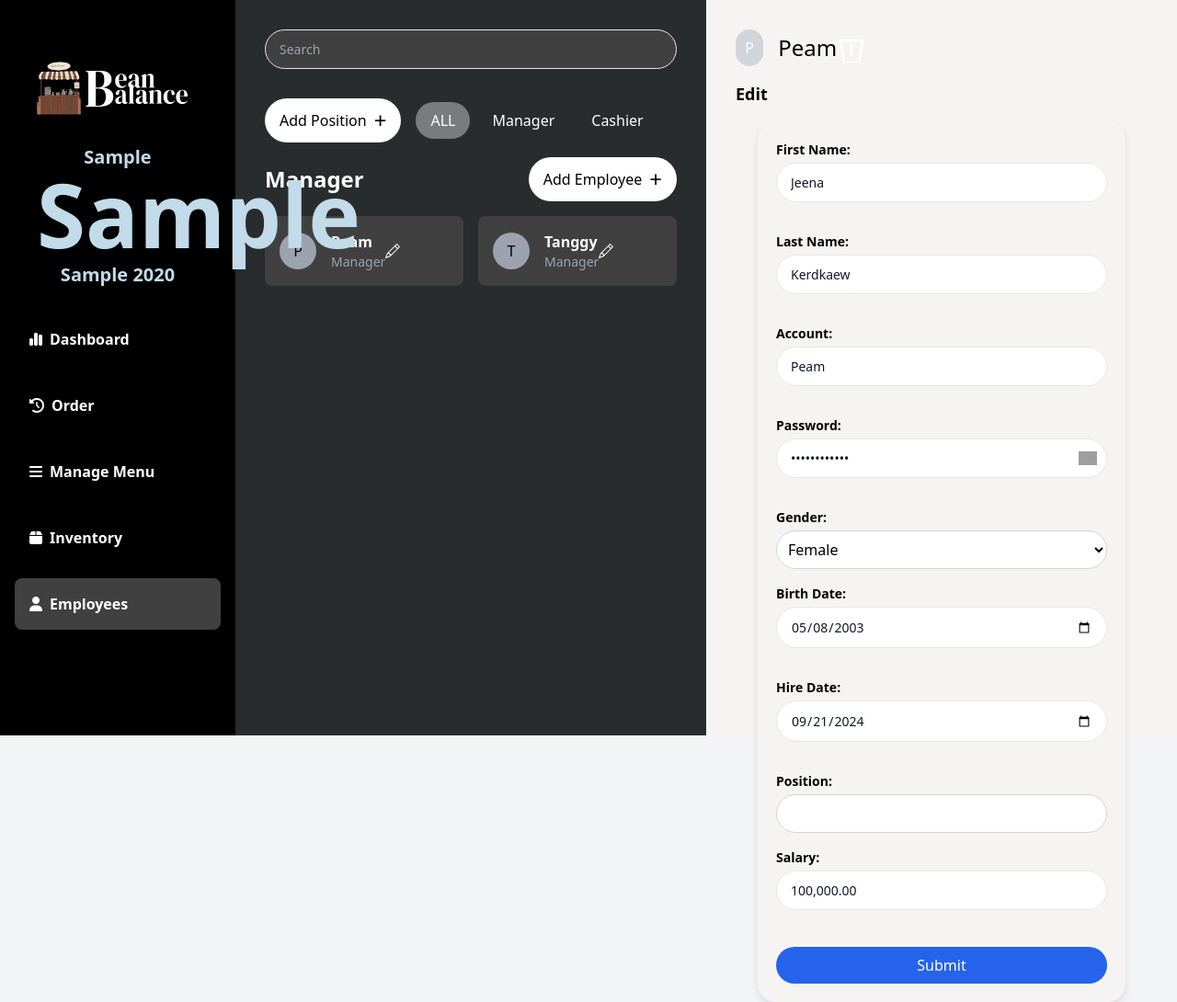
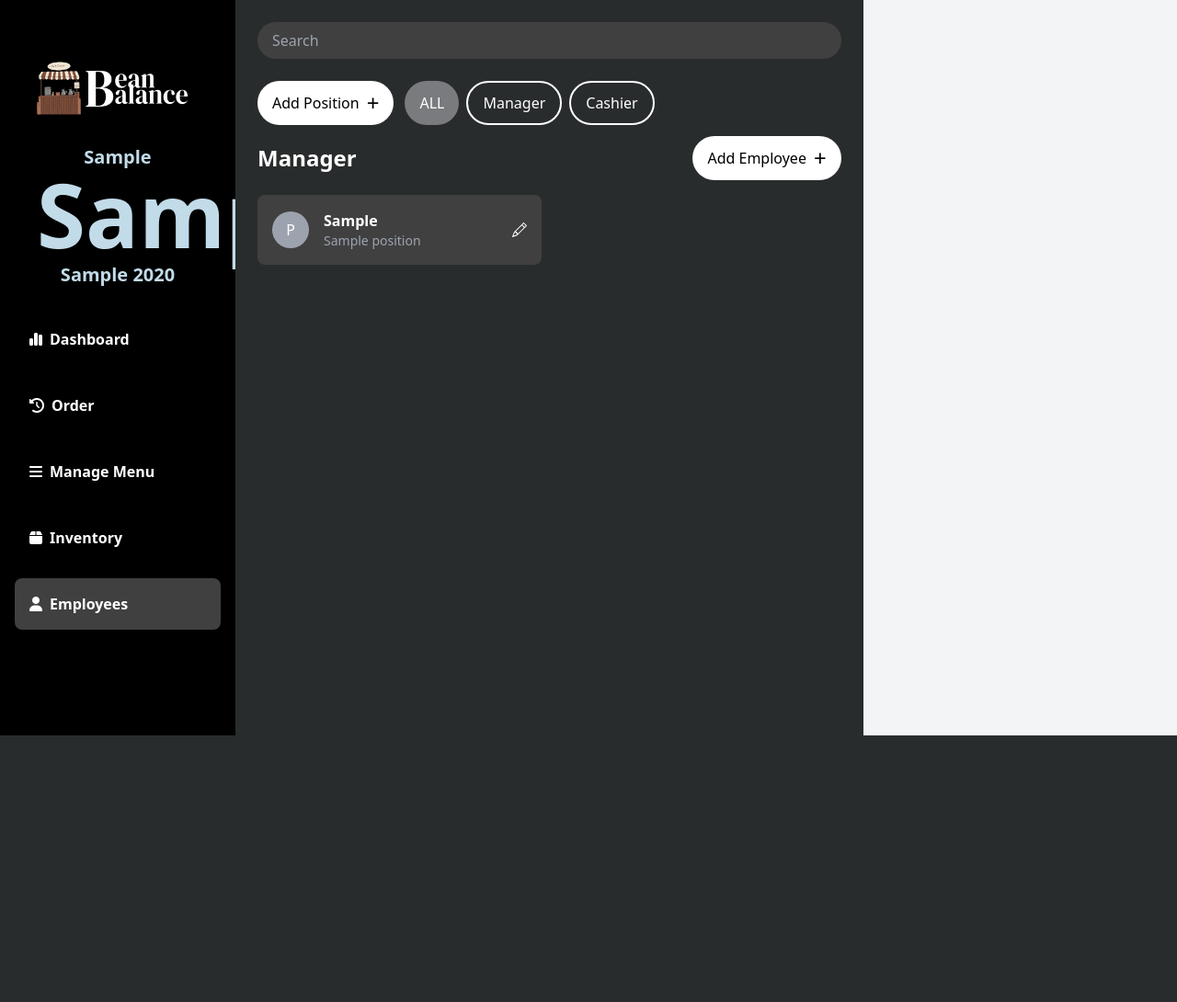
Before and after one commit to jeena5555/project-server-side, a Django app: template beanbalance/employees/templates/employee_manage.html in a window 1280 px wide. Shown: the whole page at 92% size. After the commit the page ends 800 px from the top, so only its background shows below. Run offline with Django 5.2, Linux system fonts and the light colour scheme; the template is opened without the code that fills it: most values are stand-ins (such as "Sample title", 1, 10 or a date in 2020); some libraries are stand-ins or nearby versions; grey boxes are pictures that could not be loaded.

Commit message:
Update edit employee

```diff
--- a/beanbalance/beanbalance/settings.py
+++ b/beanbalance/beanbalance/settings.py
@@ -84,9 +84,9 @@ DATABASES = {
         "ENGINE": "django.db.backends.postgresql",
         "NAME": "beanbalance_db",
         "USER": "postgres",
-        "PASSWORD": "5335",
+        "PASSWORD": "130803",
         "HOST": "localhost",
-        "PORT": "5433",
+        "PORT": "5432",
     }
 }
 
--- /dev/null
+++ b/beanbalance/employees/static/edit.js
@@ -0,0 +1,28 @@
+function rendereditpage(employeeId) {
+  // Assuming employeeId is a string, if not, parse it as needed
+  // Find the employee card by using the ID or some other approach
+  const employeeCard = document.querySelector(`[data-id="${employeeId}"]`);
+  console.log(employeeCard)
+
+  if (employeeCard) {
+    // Extract employee data from data attributes
+    const firstName = employeeCard.dataset.firstName;
+    const lastName = employeeCard.dataset.lastName;
+    const gender = employeeCard.dataset.gender;
+    const birthDate = employeeCard.dataset.birthDate;
+    const position = employeeCard.dataset.position;
+
+    // Show and populate the edit form
+    const editFormContainer = document.getElementById('edit-form-container');
+    editFormContainer.classList.remove('hidden'); // Show the form
+
+    // Populate form fields with employee data
+    document.getElementById('first-name').value = firstName || '';
+    document.getElementById('last-name').value = lastName || '';
+    document.getElementById('gender').value = gender || 'Male';
+    document.getElementById('birth-date').value = birthDate || '';
+    document.getElementById('position').value = position || '';
+  } else {
+    console.error('Employee card not found for ID:', employeeId);
+  }
+}
--- a/beanbalance/employees/static/styles.css
+++ /dev/null
@@ -1,80 +0,0 @@
-/* styles.css */
-
-/* General form layout */
-form {
-  max-width: 400px;
-  margin: 0 auto; /* Centers the form */
-  padding: 20px;
-  background-color: #F5F4F2; /* Light gray background */
-  border-radius: 20px; /* Rounded corners for the form */
-  box-shadow: 0 4px 8px rgba(0, 0, 0, 0.1); /* Slight shadow */
-}
-
-/* Form heading */
-form h2 {
-  font-size: 38px;
-  font-weight: bold;
-  color: #111827; /* Darker text color */
-  margin-bottom: 20px;
-}
-
-/* Labels */
-label {
-  display: block;
-  margin-bottom: 8px;
-  font-size: 14px;
-  font-weight: bold;
-  color: #111827; /* Dark text */
-}
-
-/* Input fields */
-input[type="text"],
-input[type="password"],
-input[type="date"],
-select {
-  width: 100%;
-  padding: 10px 15px;
-  border: 1px solid #e5e7eb; /* Border color similar to Tailwind's border-gray-300 */
-  border-radius: 9999px; /* Fully rounded input fields */
-  background-color: #ffffff; /* White background */
-  color: #111827; /* Dark text */
-  font-size: 14px;
-  box-sizing: border-box;
-  margin-bottom: 16px; /* Spacing between form elements */
-}
-
-/* Input and button icons (SVG) */
-input[type="password"] {
-  background-image: url('lock-icon.svg');
-  background-position: right 10px center;
-  background-repeat: no-repeat;
-  background-size: 20px;
-}
-
-/* Button styles */
-button {
-  width: 100%;
-  background-color: #111827; /* Dark background for the button */
-  color: white;
-  padding: 12px;
-  font-size: 16px;
-  font-weight: bold;
-  border-radius: 9999px; /* Fully rounded button */
-  border: none;
-  cursor: pointer;
-}
-
-button:hover {
-  background-color: #000000; /* Slightly darker on hover */
-}
-
-/* Adjust spacing */
-.grid {
-  display: grid;
-  grid-template-columns: 1fr;
-  grid-gap: 16px; /* Space between input fields */
-}
-
-.mt-4 {
-  margin-top: 16px;
-}
--- a/beanbalance/employees/templates/employee_manage.html
+++ b/beanbalance/employees/templates/employee_manage.html
@@ -1,22 +1,18 @@
 {% extends 'layout.html'%}
 {%block content%}
-<body class="bg-gray-900 text-white font-sans">
-  <div class="flex h-screen">
-    <!-- Left Panel -->
-    <div class="w-1/2 p-8" style="background-color: #292C2D;">
+{% load static %}
+<script src="{% static '../static/edit.js' %}"></script>
+<div class="container mx-auto w-full flex">
+  <div class="w-2/3 text-white px-6 sticky top-0 h-screen overflow-y-scroll" style="background-color: #292C2D;">
+    <div class="sticky top-0 bg-[#292C2D] z-10">
         <!-- Search Bar -->
-      <div class="mb-4">
-        <input
-          type="text"
-          class="w-full p-3 rounded-full text-white"
-          style="background-color: #404040;"
-          placeholder="Search"
-        />
+        <div class="mt-6 mb-6">
+          <input type="text" id="search" placeholder="Search" class="w-full bg-[#404040] text-white px-4 py-2 rounded-full">
       </div>
 
         <!-- Add Position & Filters -->
-      <div class="flex items-center space-x-4 mb-4">
-        <a href="#" class="px-4 py-2 rounded-full flex items-center" style="background-color:#ffffff;">
+        <div class="flex flex-wrap gap-3 mb-3">
+          <a href="#" class="px-4 py-2 rounded-full flex items-center text-black" style="background-color:#ffffff;">
             Add Position <span class="ml-2 text-2xl">+</span>
           </a>
           <div class="flex space-x-2">
@@ -33,168 +29,77 @@
         <!-- Manager Section -->
         <div class="flex justify-between items-center mb-4">
           <h2 class="text-2xl font-semibold text-white">Manager</h2>
-        <a href="{% url 'add-employee'%}" class="px-4 py-2 rounded-full flex items-center" style="background-color:#ffffff;">
+          <a href="{% url 'add-employee'%}" class="px-4 py-2 rounded-full flex items-center text-black" style="background-color:#ffffff;">
             Add Employee <span class="ml-2 text-2xl">+</span>
           </a>
         </div>
 
         <!-- Employee Cards -->
         <div class="grid grid-cols-2 gap-4">
+          {% for employee in employees %}
           <!-- Employee Card -->
-        <div class="p-4 rounded-lg flex items-center justify-between" style="background-color:#404040;">
+          <div class="p-4 rounded-lg flex items-center justify-between"
+          style="background-color:#404040;"
+          data-id="{{ employee.id }}"
+          data-first-name="{{ employee.first_name }}"
+          data-last-name="{{ employee.last_name }}"
+          data-gender="{{ employee.gender }}"
+          data-birth-date="{{ employee.birth_date }}"
+          data-position="{{ employee.position.name }}">
           <div class="flex items-center space-x-4">
               <div class="w-10 h-10 bg-gray-400 rounded-full flex items-center justify-center">
                 P
               </div>
                 <div>
-              <h3 class="font-semibold text-white">Peam</h3>
-              <p class="text-gray-400 text-sm">Manager</p>
+                  <h3 class="font-semibold text-white">{{ employee.first_name }}</h3>
+                  <p class="text-gray-400 text-sm">{{ employee.position.name }}</p>
                 </div>
             </div>
-          <button>
+            <button onclick="rendereditpage('{{ employee.id }}')">
               <svg width="16" height="16" viewBox="0 0 16 16" fill="none" xmlns="http://www.w3.org/2000/svg">
                 <path d="M12.1465 0.146447C12.3417 -0.0488155 12.6583 -0.0488155 12.8536 0.146447L15.8536 3.14645C16.0488 3.34171 16.0488 3.65829 15.8536 3.85355L5.85357 13.8536C5.80569 13.9014 5.74858 13.9391 5.68571 13.9642L0.68571 15.9642C0.500001 16.0385 0.287892 15.995 0.146461 15.8536C0.00502989 15.7121 -0.0385071 15.5 0.0357762 15.3143L2.03578 10.3143C2.06092 10.2514 2.09858 10.1943 2.14646 10.1464L12.1465 0.146447ZM11.2071 2.5L13.5 4.79289L14.7929 3.5L12.5 1.20711L11.2071 2.5ZM12.7929 5.5L10.5 3.20711L4.00001 9.70711V10H4.50001C4.77616 10 5.00001 10.2239 5.00001 10.5V11H5.50001C5.77616 11 6.00001 11.2239 6.00001 11.5V12H6.29291L12.7929 5.5ZM3.03167 10.6755L2.92614 10.781L1.39754 14.6025L5.21903 13.0739L5.32456 12.9683C5.13496 12.8973 5.00001 12.7144 5.00001 12.5V12H4.50001C4.22387 12 4.00001 11.7761 4.00001 11.5V11H3.50001C3.28561 11 3.10272 10.865 3.03167 10.6755Z" fill="white"/>
               </svg>
             </button>
           </div>
-
-        <!-- Duplicate the card for more employees as shown in the design -->
-        <div class="p-4 rounded-lg flex items-center justify-between" style="background-color:#404040;">
-          <div class="flex items-center space-x-4">
-            <div class="w-10 h-10 bg-gray-400 rounded-full flex items-center justify-center">
-              T
-            </div>
-            <div>
-              <h3 class="font-semibold text-white">Tanggy</h3>
-              <p class="text-gray-400 text-sm">Manager</p>
-            </div>
-          </div>
-          <button>
-            <svg width="16" height="16" viewBox="0 0 16 16" fill="none" xmlns="http://www.w3.org/2000/svg">
-              <path d="M12.1465 0.146447C12.3417 -0.0488155 12.6583 -0.0488155 12.8536 0.146447L15.8536 3.14645C16.0488 3.34171 16.0488 3.65829 15.8536 3.85355L5.85357 13.8536C5.80569 13.9014 5.74858 13.9391 5.68571 13.9642L0.68571 15.9642C0.500001 16.0385 0.287892 15.995 0.146461 15.8536C0.00502989 15.7121 -0.0385071 15.5 0.0357762 15.3143L2.03578 10.3143C2.06092 10.2514 2.09858 10.1943 2.14646 10.1464L12.1465 0.146447ZM11.2071 2.5L13.5 4.79289L14.7929 3.5L12.5 1.20711L11.2071 2.5ZM12.7929 5.5L10.5 3.20711L4.00001 9.70711V10H4.50001C4.77616 10 5.00001 10.2239 5.00001 10.5V11H5.50001C5.77616 11 6.00001 11.2239 6.00001 11.5V12H6.29291L12.7929 5.5ZM3.03167 10.6755L2.92614 10.781L1.39754 14.6025L5.21903 13.0739L5.32456 12.9683C5.13496 12.8973 5.00001 12.7144 5.00001 12.5V12H4.50001C4.22387 12 4.00001 11.7761 4.00001 11.5V11H3.50001C3.28561 11 3.10272 10.865 3.03167 10.6755Z" fill="white"/>
-            </svg>
-          </button>
+          {% endfor %}
         </div>
       </div>
     </div>
 
-    <!-- Right Panel -->
-    <div class="w-1/2 p-8 text-black" style="background-color: #F5F4F2; color: #ffffff" >
-      <!-- Profile Edit Form -->
-      <div class="flex items-center mb-4">
-        <div class="w-10 h-10 bg-gray-300 rounded-full flex items-center justify-center text-full">P</div>
-        <h2 class="ml-4 text-2xl text-black">Peam</h2>
-        <button class="ml-auto">
-          <svg xmlns="http://www.w3.org/2000/svg" fill="none" viewBox="0 0 24 24" stroke="currentColor" class="w-8 h-8">
-            <path stroke-linecap="round" stroke-linejoin="round" stroke-width="2" d="M3 6l3 18h12l3-18H3zm9 4v7"></path>
-          </svg>
-        </button>
-      </div>
 
-      <h3 class="text-lg font-semibold mb-4 text-black">Edit</h3>
-
-      <!-- Form Fields -->
-      <form action="#">
-        <div class="grid grid-cols-1 gap-4">
-          <div>
-            <label for="first-name" class="block mb-1 text-black">First Name:</label>
-            <input
-              type="text"
-              id="first-name"
-              value="Jeena"
-              class="w-full p-2 border border-gray-300 rounded-full text-black"
-            />
-          </div>
-          <div>
-            <label for="last-name" class="block mb-1 text-black">Last Name:</label>
-            <input
-              type="text"
-              id="last-name"
-              value="Kerdkaew"
-              class="w-full p-2 border border-gray-300 rounded-full text-black"
-            />
+    <!-- Right Section (Edit Form) -->
+    <div id="edit-form-container" class="w-1/3 bg-gray-200 p-6 sticky top-0 h-screen overflow-y-scroll hidden">
+      <div class="flex justify-between items-center mb-6">
+        <h2 class="text-3xl font-bold">Edit Employee</h2>
+        <div class="bg-gray-300 rounded-full px-4 py-2">
+          <span class="font-semibold">P</span> Peam
         </div>
       </div>
 
-        <div class="grid grid-cols-1 gap-4 mt-4">
-          <div>
-            <label for="account" class="block mb-1 text-black">Account:</label>
-            <input
-              type="text"
-              id="account"
-              value="Peam"
-              class="w-full p-2 border border-gray-300 rounded-full text-black"
-            />
+      <form id="edit-form">
+        <label class="block mb-2">First Name</label>
+        <input type="text" id="first-name" class="w-full p-2 mb-4 border rounded" />
+
+        <label class="block mb-2">Last Name</label>
+        <input type="text" id="last-name" class="w-full p-2 mb-4 border rounded" />
+
+        <label class="block mb-2">Gender</label>
+        <select id="gender" class="w-full p-2 mb-4 border rounded">
+          <option value="Male">Male</option>
+          <option value="Female">Female</option>
+        </select>
+
+        <label class="block mb-2">Birth Date</label>
+        <input type="date" id="birth-date" class="w-full p-2 mb-4 border rounded" />
+
+        <label class="block mb-2">Position</label>
+        <input type="text" id="position" class="w-full p-2 mb-4 border rounded" disabled />
+
+        <div class="border-t pt-4 mt-4">
+          <button type="submit" class="w-full bg-black text-white py-3 rounded-full hover:bg-gray-800">Save</button>
         </div>
-          <div>
-            <label for="password" class="block mb-1 text-black">Password:</label>
-            <input
-              type="password"
-              id="password"
-              value="************"
-              class="w-full p-2 border border-gray-300 rounded-full text-black"
-            />
-          </div>
-        </div>
-
-        <div class="grid grid-cols-1 gap-4 mt-4">
-          <div>
-            <label for="gender" class="block mb-1 text-black">Gender:</label>
-            <select id="gender" class="w-full p-2 border border-gray-300 rounded-full text-black">
-              <option>Female</option>
-              <option>Male</option>
-            </select>
-          </div>
-          <div>
-            <label for="birth-date" class="block mb-1 text-black">Birth Date:</label>
-            <input
-              type="date"
-              id="birth-date"
-              value="2003-05-08"
-              class="w-full p-2 border border-gray-300 rounded-full text-black"
-            />
-          </div>
-        </div>
-
-        <div class="grid grid-cols-1 gap-4 mt-4">
-          <div>
-            <label for="hire-date" class="block mb-1 text-black">Hire Date:</label>
-            <input
-              type="date"
-              id="hire-date"
-              value="2024-09-21"
-              class="w-full p-2 border border-gray-300 rounded-full text-black"
-            />
-          </div>
-          <div>
-            <label for="position" class="block mb-1 text-black">Position:</label>
-            <select id="position" class="w-full p-2 border border-gray-300 rounded-full">
-              <option>Manager</option>
-              <option>Cashier</option>
-            </select>
-          </div>
-        </div>
-
-        <div class="mt-4">
-          <label for="salary" class="block mb-1 text-black">Salary:</label>
-          <input
-            type="text"
-            id="salary"
-            value="100,000.00"
-            class="w-full p-2 border border-gray-300 rounded-full text-black"
-          />
-        </div>
-
-        <button
-          type="submit"
-          class="mt-6 w-full bg-blue-600 text-white py-2 rounded-full"
-        >
-          Submit
-        </button>
       </form>
     </div>
   </div>
-</body>
-</html>
-
+</div>
 {% endblock %}
--- a/beanbalance/employees/templates/layout.html
+++ b/beanbalance/employees/templates/layout.html
@@ -6,7 +6,7 @@
   <meta name="viewport" content="width=device-width, initial-scale=1.0">
   <link rel="stylesheet" href="https://cdnjs.cloudflare.com/ajax/libs/font-awesome/6.5.1/css/all.min.css">
   <link rel="stylesheet" href="styles.css">
-  <title>{% block title %}employee{% endblock %}</title>
+  <title>{% block title %}Bean Balance{% endblock %}</title>
   <script src="https://cdn.tailwindcss.com"></script>
 </head>
 <body class="bg-gray-100">
```
Also changed, not shown: beanbalance/employees/forms.py (+96 -24 lines), beanbalance/employees/templates/employee_add_employee.html (added, +133 -0 lines), beanbalance/employees/templates/employee_add_position.html (deleted, +0 -70 lines), beanbalance/employees/views.py (+21 -5 lines), beanbalance/employees/models.py (line endings or trailing spaces), 1 other file. Lines whose indentation alone changed are shown as unchanged.
